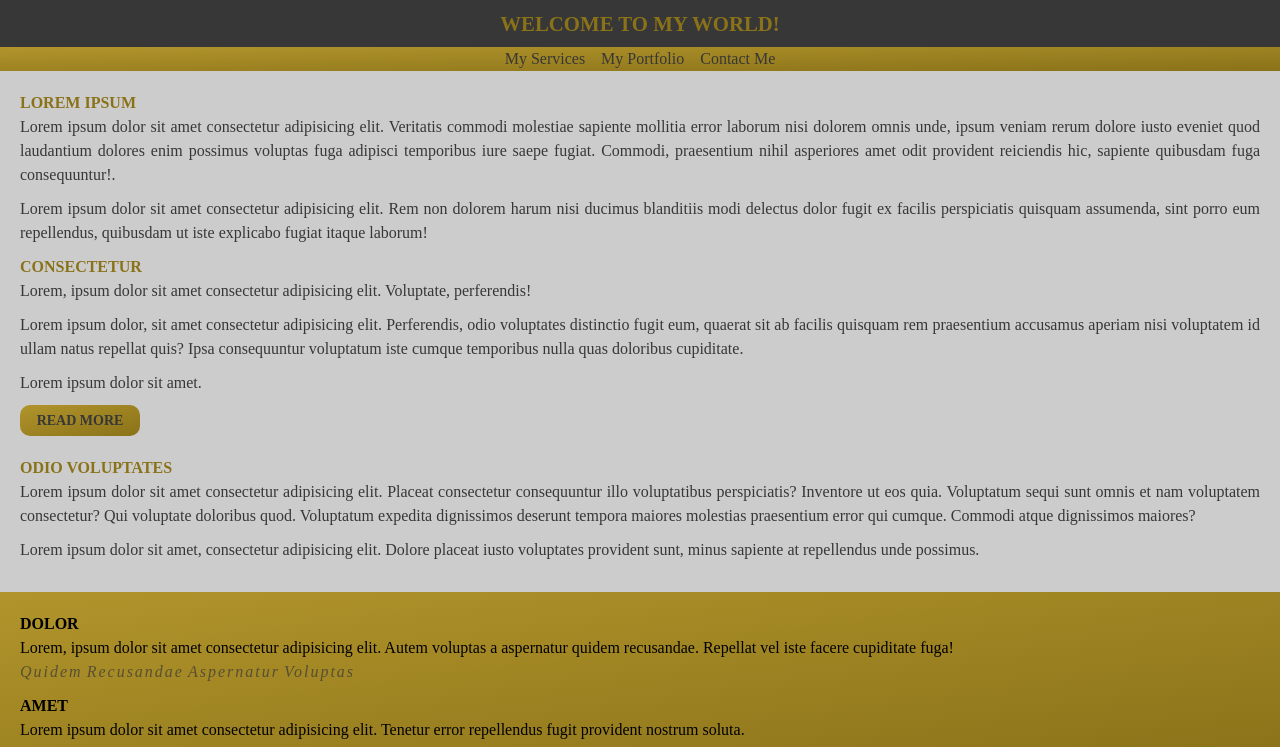
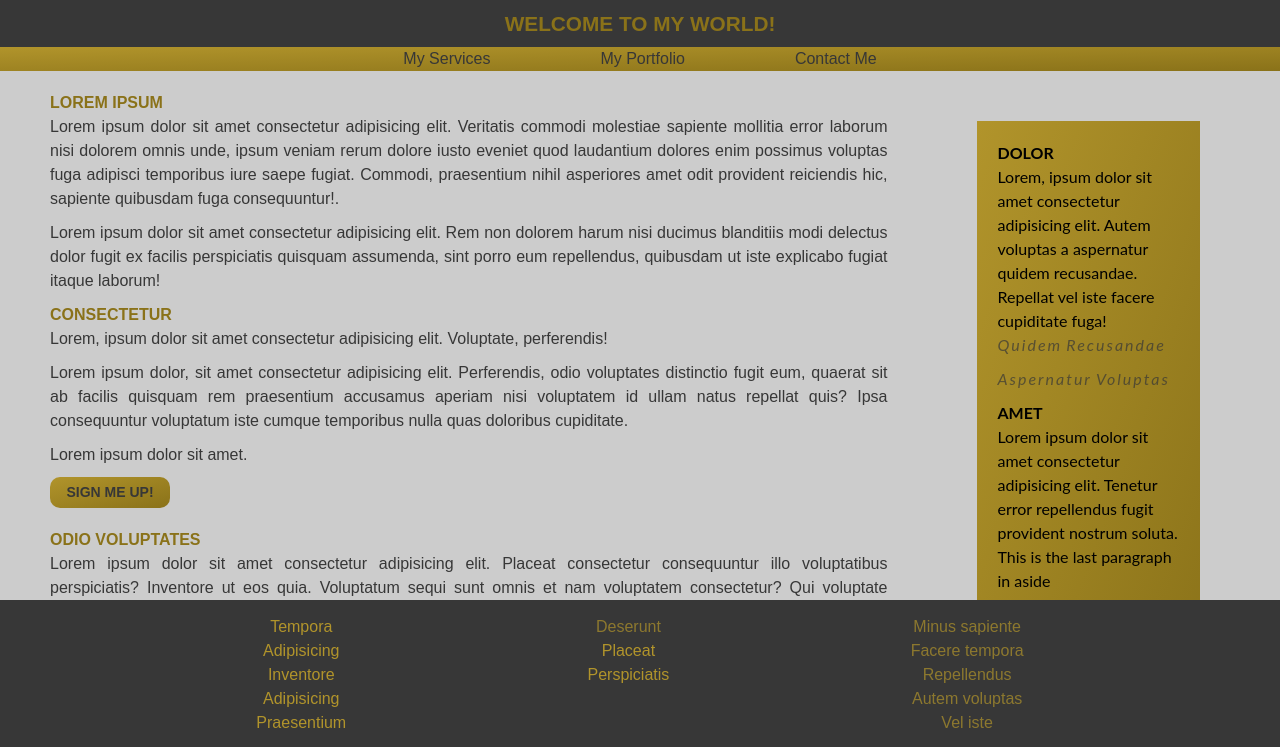
Before and after one commit to debeemedia/Lesson_3_Task_3_Deborah_Okeke, a website: page index.html in a window 1280 px wide. Shown: the top 747 px of the page. Drawn offline with Linux system fonts and the light colour scheme.

Commit message:
design the responsive web page for both mobile and desktop

```diff
--- a/css/style.css
+++ b/css/style.css
@@ -25,8 +25,10 @@ footer, header, hgroup, menu, nav, section {
 
 body {
 	line-height: 1;
-	background-color: #CCCCCC;
 
+	/* Had to put the following body styles here because of the lint */
+	background-color: #CCC;
+	font-family: Raleway, sans-serif;
 }
 
 ol, ul {
@@ -85,18 +87,40 @@ nav ul {
 	justify-content: center;
 }
 
+footer a {
+	text-decoration: none;
+	color: #b1942b;
+	opacity: 0.7;
+}
+
+main aside span a {
+	text-decoration: none;
+	color: #373737;
+	margin: 0 0 10px;
+	display: inline-block;
+	opacity: 0.7;
+	letter-spacing: 2px;
+	font-style: italic;
+}
+
 nav ul li a {
-	padding: 3px;
+	padding: 5px;
 	margin: 5px;
 	height: 20px;
 	text-align: center;
 	color: #373737;
 	text-decoration: none;
+	font-size: 0.8em;
+}
+
+footer a:hover {
+	text-decoration: underline;
+	opacity: 1;
 }
 
 nav ul li a:hover,
 nav ul li a:focus {
-	background-color: #CCCCCC;
+	background-color: #CCC;
 }
 
 main {
@@ -109,7 +133,7 @@ main section {
 	width: 100%;
 	color: #8A7219;
 	padding: 20px;
-	background-color: #CCCCCC;
+	background-color: #CCC;
 }
 
 main section p {
@@ -146,16 +170,7 @@ main aside {
 	background-color: #8A7219;
 	background-image: linear-gradient(to bottom right, #b1942b, #8A7219);
 	padding: 20px;
-}
-
-main aside span a {
-	text-decoration: none;
-	color: #373737;
-	margin: 0 0 10px;
-	display: inline-block;
-	opacity: 0.7;
-	letter-spacing: 2px;
-	font-style: italic;
+	font-family: Lato, sans-serif;
 }
 
 main aside span a:hover {
@@ -163,7 +178,7 @@ main aside span a:hover {
 }
 
 main aside span a:focus {
-	border: 1px solid #CCCCCC;
+	border: 1px solid #CCC;
 }
 
 footer {
@@ -172,25 +187,46 @@ footer {
 	padding: 15px;
 	text-align: center;
 	width: 100%;
+	height: 25%;
 }
 
-.footer-top {
+footer .footer-top {
 	display: flex;
 	flex-direction: row;
 	justify-content: space-evenly;
 }
 
-footer a {
-	text-decoration: none;
-	color: #b1942b;
-	opacity: 0.7;
+footer .footer-bottom {
+	margin-top: 15px;
 }
 
-footer a:hover {
-	text-decoration: underline;
-	opacity: 1;
+/**** For LARGE DEVICES ****/
+@media screen and (min-width: 768px) {
+	nav ul li a {
+		margin: 50px;
+		font-size: 1em;
+		padding: 2px 5px 5px;
+	}
+
+	main {
+		flex-direction: row;
+		padding: 0 30px;
+		margin-bottom: 200px;
+	}
+
+	main section {
+		width: 80%;
+		margin-right: 20px;
+	}
+
+	main aside {
+		width: 20%;
+		margin: 50px;
+	}
+
+	footer {
+		position: fixed;
+		bottom: 0;
+		height: 200px;
+	}
 }
-
-.footer-bottom {
-	margin-top: 15px;
-}
--- a/index.html
+++ b/index.html
@@ -7,7 +7,7 @@
         <link rel="icon" href="./images/my favicon gold.jpg" />
         <link rel="preconnect" href="https://fonts.googleapis.com" />
         <link rel="stylesheet" href="./css/style.css" />
-        <title>My Page | Home</title>
+        <title>Deborah Okeke | Home</title>
     </head>
     <body>
         <header>
@@ -53,9 +53,7 @@
                     doloribus cupiditate.
                 </p>
                 <p>Lorem ipsum dolor sit amet.</p>
-                <a class="button" href="#" target="_blank" rel="noopener"
-                    >Read more</a
-                >
+                <a class="button" href="#" target="_blank" rel="noopener">Sign me up!</a>
                 <h3>Odio Voluptates</h3>
                 <p>
                     Lorem ipsum dolor sit amet consectetur adipisicing elit.
@@ -71,6 +69,7 @@
                     Dolore placeat iusto voluptates provident sunt, minus
                     sapiente at repellendus unde possimus.
                 </p>
+                <p>This is the last paragraph in section</p>
             </section>
             <aside>
                 <h4>Dolor</h4>
@@ -88,6 +87,7 @@
                     Lorem ipsum dolor sit amet consectetur adipisicing elit.
                     Tenetur error repellendus fugit provident nostrum soluta.
                 </p>
+                <p>This is the last paragraph in aside</p>
             </aside>
         </main>
         <footer>
```
